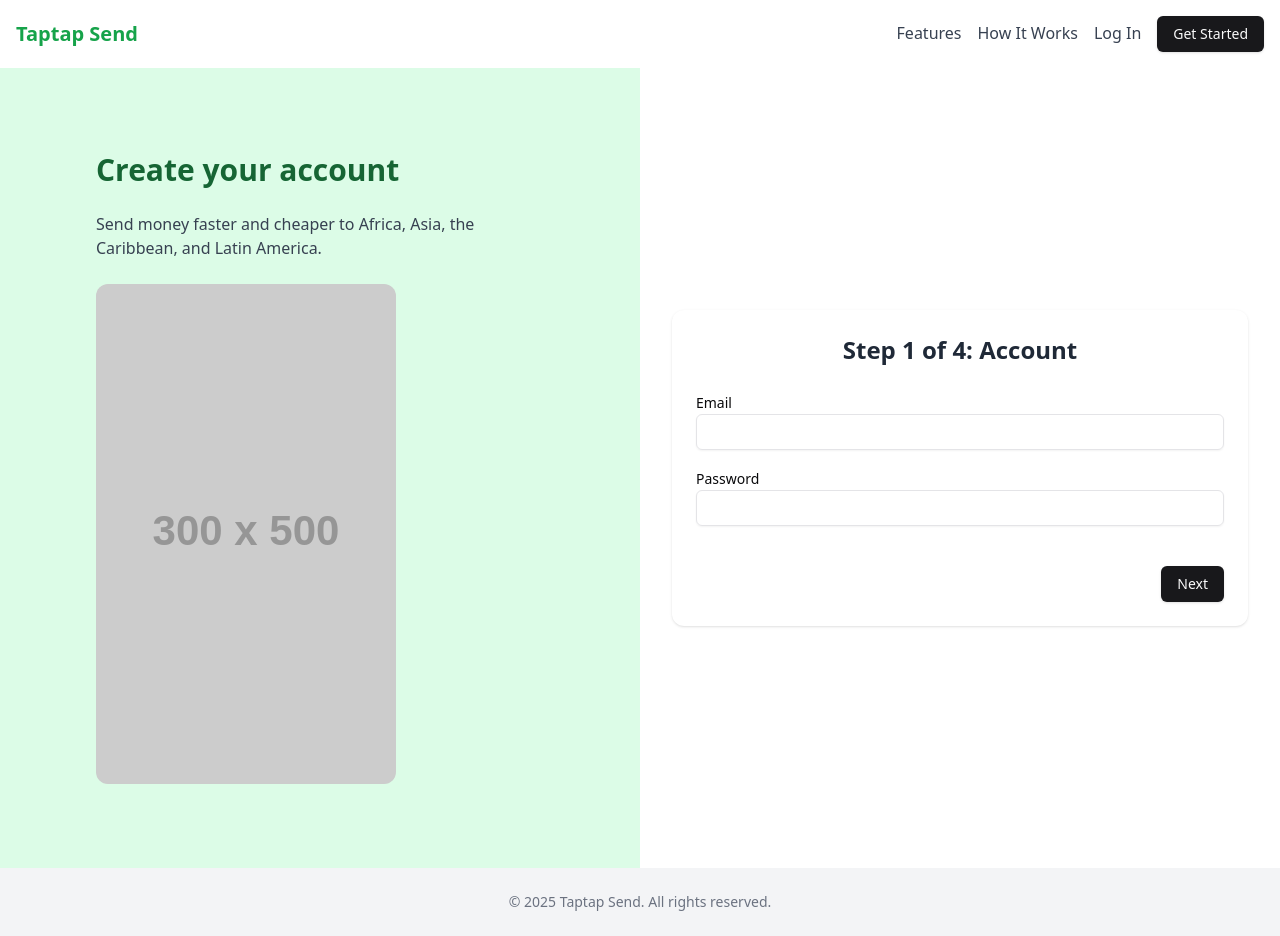
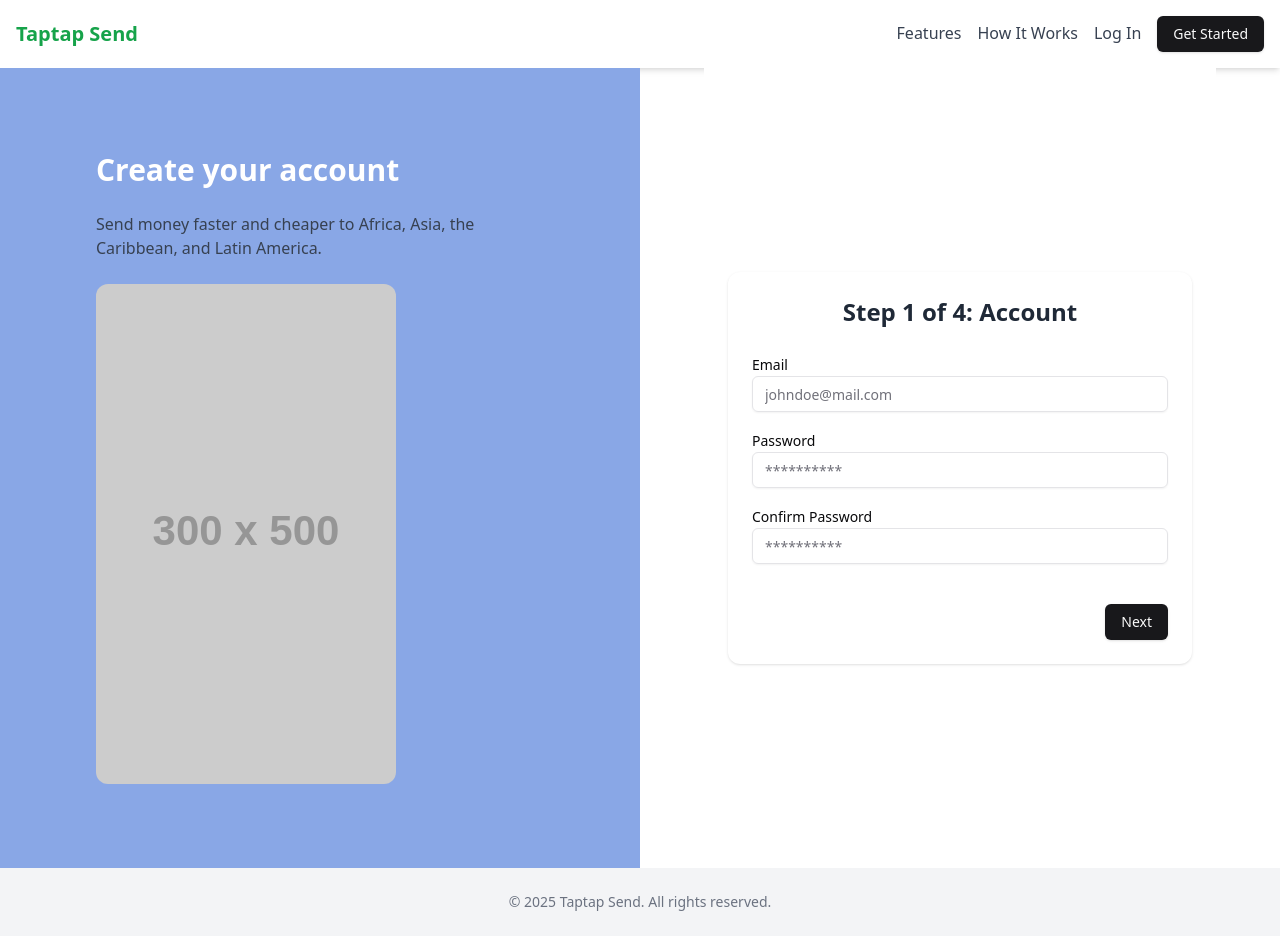
Before and after one commit to Willowusu/money-transfer, a React (Vite) app: page /register in a window 1280 px wide. Built offline with nearby package versions, Linux system fonts and the light colour scheme.

Commit message:
`Added confirm password field and placeholders to registration form components`

```diff
--- a/src/components/Registration/RegistrationForm.jsx
+++ b/src/components/Registration/RegistrationForm.jsx
@@ -15,6 +15,7 @@ export default function RegistrationForm() {
     const [formData, setFormData] = useState({
         email: '',
         password: '',
+        confirmPassword: '',
         firstName: '',
         lastName: '',
         phone: '',
--- a/src/components/Registration/StepAccount.jsx
+++ b/src/components/Registration/StepAccount.jsx
@@ -9,6 +9,7 @@ export default function StepAccount({ data, update }) {
                 <Label>Email</Label>
                 <Input
                     type="email"
+                    placeholder="johndoe@mail.com"
                     value={data.email}
                     onChange={(e) => update('email', e.target.value)}
                     required
@@ -18,8 +19,19 @@ export default function StepAccount({ data, update }) {
                 <Label>Password</Label>
                 <Input
                     type="password"
+                    placeholder="**********"
                     value={data.password}
                     onChange={(e) => update('password', e.target.value)}
+                    required
+                />
+            </div>
+            <div>
+                <Label>Confirm Password</Label>
+                <Input
+                    type="password"
+                    placeholder="**********"
+                    value={data.confirmPassword}
+                    onChange={(e) => update('confirmPassword', e.target.value)}
                     required
                 />
             </div>
--- a/src/components/Registration/StepAddress.jsx
+++ b/src/components/Registration/StepAddress.jsx
@@ -9,6 +9,7 @@ export default function StepAddress({ data, update }) {
                 <Label>Street Address</Label>
                 <Input
                     type="text"
+                    placeholder="Pawpaw Street"
                     value={data.address}
                     onChange={(e) => update('address', e.target.value)}
                     required
@@ -18,6 +19,7 @@ export default function StepAddress({ data, update }) {
                 <Label>City</Label>
                 <Input
                     type="text"
+                    placeholder="Lagos"
                     value={data.city}
                     onChange={(e) => update('city', e.target.value)}
                     required
@@ -27,6 +29,7 @@ export default function StepAddress({ data, update }) {
                 <Label>Postal Code</Label>
                 <Input
                     type="text"
+                    placeholder="123456"
                     value={data.zip}
                     onChange={(e) => update('zip', e.target.value)}
                     required
@@ -36,6 +39,7 @@ export default function StepAddress({ data, update }) {
                 <Label>State / Province</Label>
                 <Input
                     type="text"
+                    placeholder="Lagos State"
                     value={data.state}
                     onChange={(e) => update('state', e.target.value)}
                 />
@@ -44,6 +48,7 @@ export default function StepAddress({ data, update }) {
                 <Label>Country</Label>
                 <Input
                     type="text"
+                    placeholder="Nigeria"
                     value={data.country}
                     onChange={(e) => update('country', e.target.value)}
                     required
--- a/src/components/Registration/StepPersonal.jsx
+++ b/src/components/Registration/StepPersonal.jsx
@@ -9,6 +9,7 @@ export default function StepPersonal({ data, update }) {
                 <Label>First Name</Label>
                 <Input
                     type="text"
+                    placeholder="Enter your first name here..."
                     value={data.firstName}
                     onChange={(e) => update('firstName', e.target.value)}
                     required
@@ -18,6 +19,7 @@ export default function StepPersonal({ data, update }) {
                 <Label>Last Name</Label>
                 <Input
                     type="text"
+                    placeholder="Enter your last name here..."
                     value={data.lastName}
                     onChange={(e) => update('lastName', e.target.value)}
                     required
@@ -27,6 +29,7 @@ export default function StepPersonal({ data, update }) {
                 <Label>Phone Number</Label>
                 <Input
                     type="tel"
+                    placeholder="233 244 456 456"
                     value={data.phone}
                     onChange={(e) => update('phone', e.target.value)}
                     required
--- a/src/pages/RegisterPage.jsx
+++ b/src/pages/RegisterPage.jsx
@@ -5,9 +5,9 @@ export default function RegisterPage() {
     return (
             <div className="min-h-screen flex flex-col md:flex-row">
                 {/* Left Side - Illustration / Info */}
-                <div className="md:w-1/2 bg-green-100 flex items-center justify-center p-10">
+            <div className="md:w-1/2 bg-custom-blue-100 flex items-center justify-center p-10">
                     <div className="text-center md:text-left space-y-6 max-w-md">
-                        <h2 className="text-3xl font-bold text-green-800">
+                        <h2 className="text-3xl font-bold text-white">
                             Create your account
                         </h2>
                         <p className="text-gray-700">
@@ -22,7 +22,9 @@ export default function RegisterPage() {
                 </div>
 
                 {/* Right Side - Form */}
-                <div className="md:w-1/2 bg-white flex items-center justify-center p-6">
+
+            <div className="w-full max-w-lg bg-white flex items-center justify-center p-6 mx-auto">
+
                     <RegistrationForm />
                 </div>
             </div>
```
